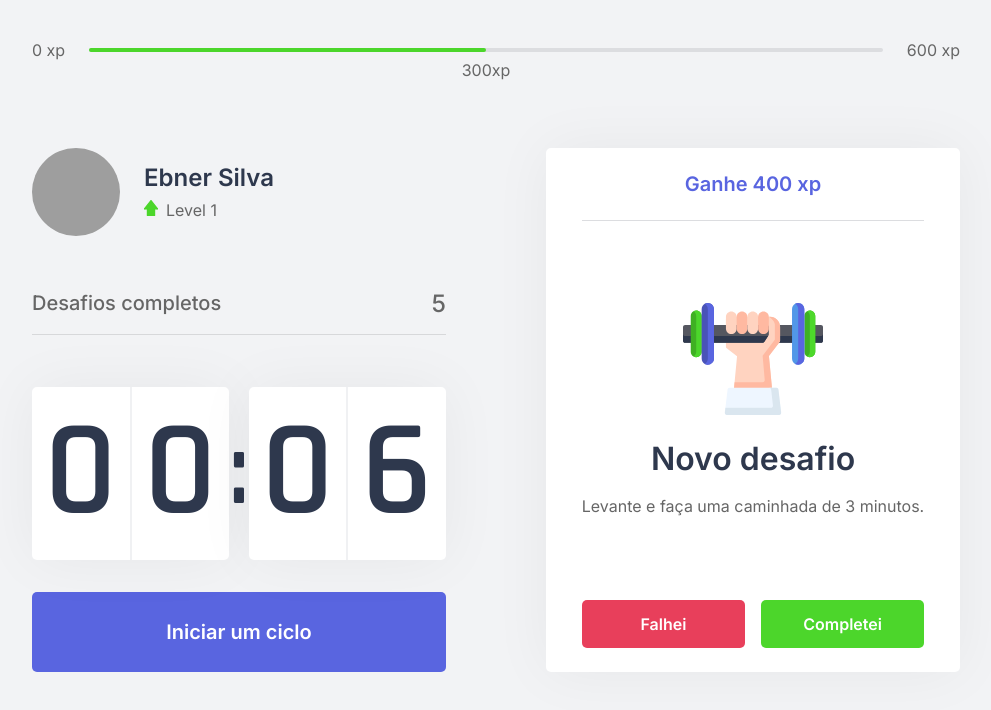
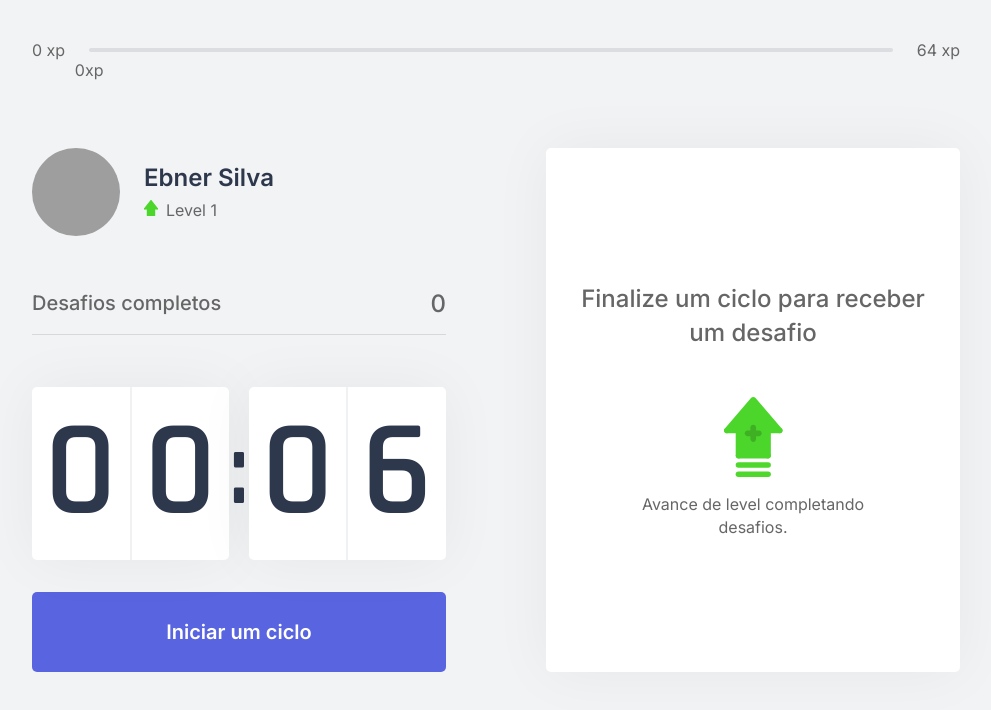
Before and after one commit to ebnersilva/moveit-nextjs, a Next.js app: page / in a window 1280 px wide. Shown: the top 710 px of the page, without its empty margins (144-1135 px from the left). Built offline with nearby package versions, Linux system fonts and the light colour scheme; grey boxes are pictures that could not be loaded.

Commit message:
feat: Added Contexts

```diff
--- /dev/null
+++ b/challenges.json
@@ -0,0 +1,62 @@
+[
+  {
+    "type": "body",
+    "description": "Estique um de seus braços com a palma da mão virada para frente e puxe os dedos para cima por 10 segundos por mão.",
+    "amount": 80
+  },
+  {
+    "type": "body",
+    "description": "Estique seu braço contra o peito e puxe-o utilizando o outro braço por 10 segundos por braço.",
+    "amount": 60
+  },
+  {
+    "type": "body",
+    "description": "Puxe seu pescoço com a ajuda da mão para a direita e para a esquerda, permanecendo na posição por alguns segundos.",
+    "amount": 70
+  },
+  {
+    "type": "body",
+    "description": "Com as duas mãos na parte de trás da cabeça, leve-a para baixo, alongando a parte de trás da região.",
+    "amount": 60
+  },
+  {
+    "type": "body",
+    "description": "Cruze as pernas e desça com as mãos esticadas em direção ao chão. Repita o movimento com a outra perna na frente.",
+    "amount": 100
+  },
+  {
+    "type": "body",
+    "description": "Sentado, abra as pernas e tente encostar as palmas das mãos no chão, repita 3 vezes por 5 segundos.",
+    "amount": 80
+  },
+  {
+    "type": "body",
+    "description": "Puxe o joelho de encontro ao peito e segure, troque de perna após 10 segundos.",
+    "amount": 50
+  },
+  {
+    "type": "body",
+    "description": "Sentado, cruze uma perna e incline seu tronco à frente, troque de perna após 10 segundos.",
+    "amount": 80
+  },
+  {
+    "type": "eye",
+    "description": "Sentado, feche os olhos e cubra-os com as palmas da mão durante 2 minutos, depois abra normalmente.",
+    "amount": 90
+  },
+  {
+    "type": "eye",
+    "description": "Em algum ambiente aberto, olhe o mais longe que puder em quatro direções por 3s, mexa apenas os olhos. Repita 3 vezes.",
+    "amount": 140
+  },
+  {
+    "type": "eye",
+    "description": "Usando os polegares, massage a área abaixo das sobrancelhas em movimentos circulares por 15 segundos.",
+    "amount": 70
+  },
+  {
+    "type": "body",
+    "description": "Em pé, gire a cintura o máximo que puder para a esquerda, segure por cinco segundos. Repita para a direita.",
+    "amount": 90
+  }
+]
--- a/src/components/ChallengeBox.tsx
+++ b/src/components/ChallengeBox.tsx
@@ -1,25 +1,30 @@
+import { useContext } from 'react';
+import { ChallengesContext } from '../contexts/ChallengesContext';
 import styles from '../styles/components/ChallengeBox.module.css'
 
 export function ChallengeBox() {
-  const hasActiveChallenge = true;
+  const { activeChallenge, resetChallenge } = useContext(ChallengesContext);
 
   return (
     <div className={styles.challengeBoxContainer}>
-      {hasActiveChallenge ? (
+      {activeChallenge ? (
         <div className={styles.challengeActive}>
-          <header>Ganhe 400 xp</header>
+          <header>Ganhe {activeChallenge.amount} xp</header>
 
           <main>
-            <img src="icons/body.svg" />
+            <img src={`icons/${activeChallenge.type}.svg`} />
             <strong>Novo desafio</strong>
-            <p>Levante e faça uma caminhada de 3 minutos.</p>
+            <p>{activeChallenge.description}</p>
           </main>
 
           <footer>
             <button
               type="button"
               className={styles.challengeFailedButton}
-            >Falhei</button>
+              onClick={resetChallenge}
+            >
+              Falhei
+            </button>
             <button
               type="button"
               className={styles.challengeSucceededButton}
--- a/src/components/CompletedChallenges.tsx
+++ b/src/components/CompletedChallenges.tsx
@@ -1,10 +1,14 @@
+import { useContext } from 'react';
+import { ChallengesContext } from '../contexts/ChallengesContext';
 import styles from '../styles/components/CompletedChallenges.module.css'
 
 export function CompletedChallenges() {
+  const { challengesCompleted } = useContext(ChallengesContext);
+
   return (
     <div className={styles.completedChallengesContainer}>
       <span>Desafios completos</span>
-      <span>5</span>
+      <span>{challengesCompleted}</span>
     </div>
   );
 }
--- a/src/components/Countdown.tsx
+++ b/src/components/Countdown.tsx
@@ -1,9 +1,12 @@
-import { useEffect, useState } from 'react'
+import { useContext, useEffect, useState } from 'react'
+import { ChallengesContext } from '../contexts/ChallengesContext';
 import styles from '../styles/components/Countdown.module.css'
 
 let countdownTimeout: NodeJS.Timeout;
 
 export function Countdown() {
+  const { startNewChallenge } = useContext(ChallengesContext);
+
   const [time, setTime] = useState(0.1 * 60);
   const [isActive, setIsActive] = useState(false);
   const [hasFinished, setHasFinished] = useState(false);
@@ -32,6 +35,7 @@
     } else if (isActive && time === 0) {
       setHasFinished(true);
       setIsActive(false);
+      startNewChallenge();
     }
   }, [isActive, time]);
 
--- a/src/components/ExperienceBar.tsx
+++ b/src/components/ExperienceBar.tsx
@@ -1,16 +1,22 @@
+import { useContext } from 'react'
+import { ChallengesContext } from '../contexts/ChallengesContext'
 import styles from '../styles/components/ExperienceBar.module.css'
 
 export function ExperienceBar() {
+  const { currentExperience, experienceToNextLevel } = useContext(ChallengesContext);
+
+  const percentToNextLevel = Math.round(currentExperience * 100) / experienceToNextLevel;
+
   return (
     <header className={styles.experienceBar}>
       <span>0 xp</span>
       <div>
-        <div style={{ width: '50%'}} />
-        <span className={styles.currentExperience} style={{ left: '50%' }}>
-          300xp
+        <div style={{ width: `${percentToNextLevel}%`}} />
+        <span className={styles.currentExperience} style={{ left: `${percentToNextLevel}%` }}>
+          {currentExperience}xp
         </span>
       </div>
-      <span>600 xp</span>
+      <span>{experienceToNextLevel} xp</span>
     </header>
   )
 }
--- /dev/null
+++ b/src/contexts/ChallengesContext.tsx
@@ -0,0 +1,68 @@
+import { createContext, useState, ReactNode } from 'react';
+
+import challenges from '../../challenges.json';
+
+interface Challenge {
+  type: 'body' | 'eye';
+  description: string;
+  amount: number;
+}
+
+interface ChallengesContextData {
+  level: number;
+  currentExperience: number;
+  challengesCompleted: number;
+  experienceToNextLevel: number;
+  levelUp: () => void;
+  startNewChallenge: () => void;
+  activeChallenge: Challenge;
+  resetChallenge: () => void;
+}
+
+interface ChallengesProviderProps {
+  children: ReactNode
+}
+
+export const ChallengesContext = createContext({} as ChallengesContextData);
+
+export function ChallengesProvider({ children }: ChallengesProviderProps) {
+  const [level, setLevel] = useState(1);
+  const [currentExperience, setCurrentExperience] = useState(0);
+  const [challengesCompleted, setChallengesCompleted] = useState(0);
+
+  const [activeChallenge, setActiveChallenge] = useState(null);
+
+  const experienceToNextLevel = Math.pow((level + 1) * 4, 2)
+
+  function levelUp() {
+    setLevel(level + 1);
+  }
+
+  function startNewChallenge() {
+    const randomChallengeIndex = Math.floor(Math.random() * challenges.length);
+    const challenge = challenges[randomChallengeIndex];
+
+    setActiveChallenge(challenge);
+  }
+
+  function resetChallenge() {
+    setActiveChallenge(null);
+  }
+
+  return (
+    <ChallengesContext.Provider
+      value={{
+        level,
+        currentExperience,
+        challengesCompleted,
+        experienceToNextLevel,
+        levelUp,
+        startNewChallenge,
+        activeChallenge,
+        resetChallenge
+      }}
+    >
+      {children}
+    </ChallengesContext.Provider>
+  )
+}
--- a/src/pages/_app.tsx
+++ b/src/pages/_app.tsx
@@ -1,7 +1,13 @@
 import '../styles/global.css'
 
+import { ChallengesProvider } from '../contexts/ChallengesContext';
+
 function MyApp({ Component, pageProps }) {
-  return <Component {...pageProps} />
+  return (
+    <ChallengesProvider>
+      <Component {...pageProps} />
+    </ChallengesProvider>
+  )
 }
 
 export default MyApp
```
